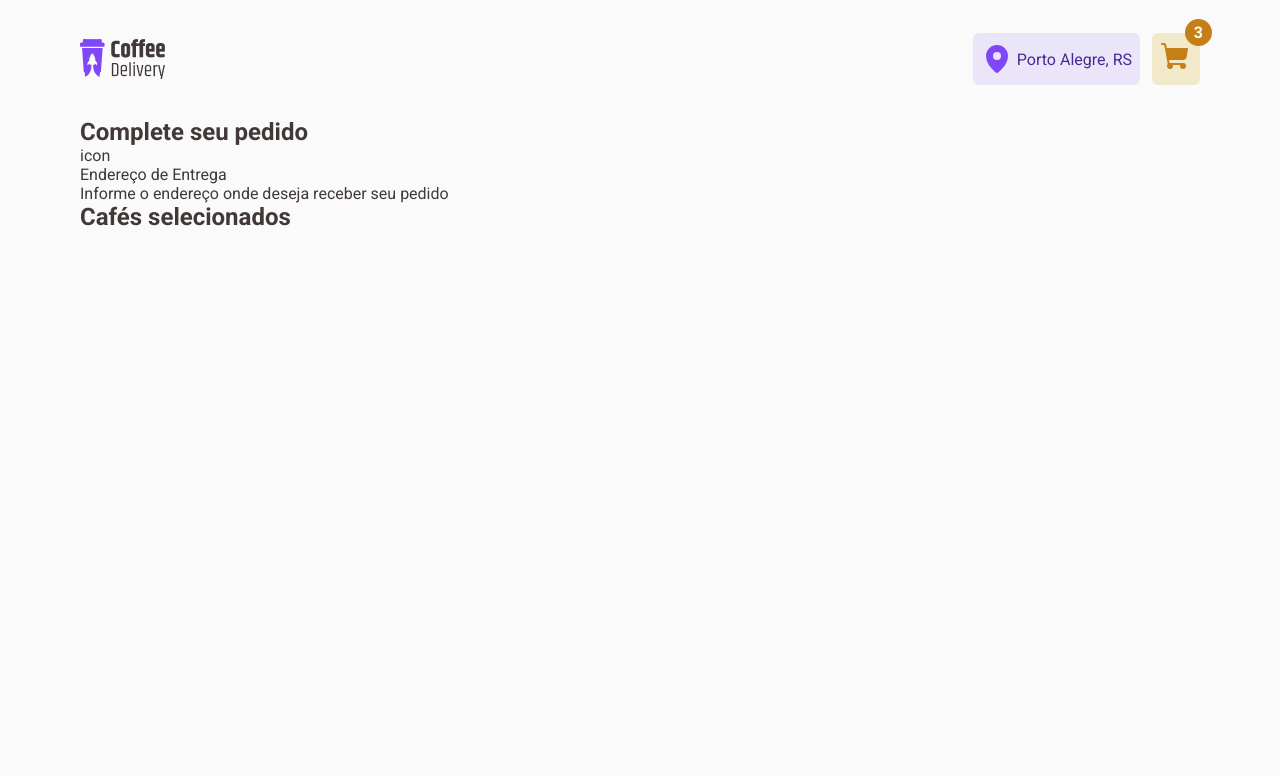
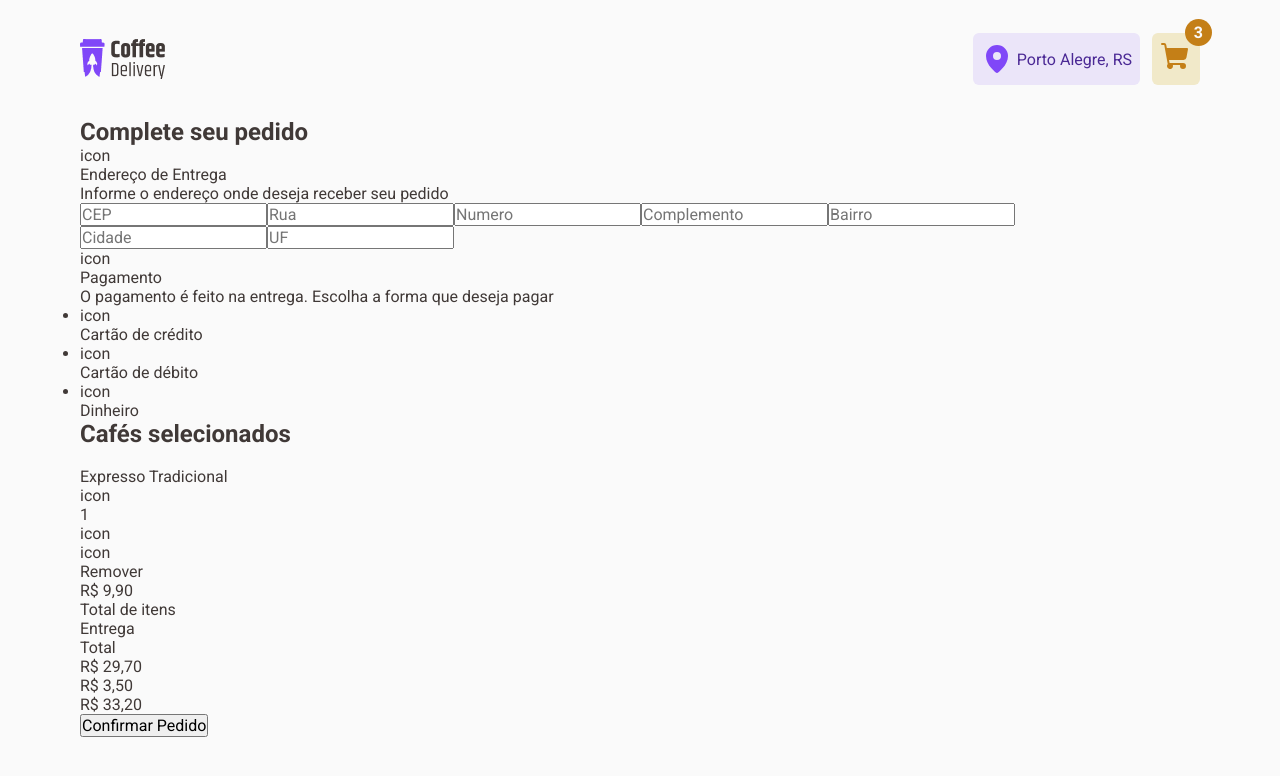
Before and after one commit to viniciusmartins1/react-coffee-delivery, a React (Vite) app: page /checkout in a window 1280 px wide. Shown: the top 776 px of the page. Built offline with nearby package versions, Linux system fonts and the light colour scheme.

Commit message:
feat: complete checkout page content

```diff
--- a/src/pages/Checkout/index.tsx
+++ b/src/pages/Checkout/index.tsx
@@ -3,9 +3,9 @@ import { DefaultContainer } from "../Home/styles";
 export function Checkout() {
   return (
     <DefaultContainer>
-      <div>
+      <section>
         <h2>Complete seu pedido</h2>
-        <article>
+        <div>
           <div>
             <span>icon</span>
             <div>
@@ -13,12 +13,76 @@ export function Checkout() {
               <p>Informe o endereço onde deseja receber seu pedido</p>
             </div>
           </div>
-          <form action=""></form>
-        </article>
-      </div>
-      <div>
+          <form action="">
+            <input type="text" placeholder="CEP" />
+            <input type="text" placeholder="Rua" />
+            <input type="number" placeholder="Numero" />
+            <input type="text" placeholder="Complemento" />
+            <input type="text" placeholder="Bairro" />
+            <input type="text" placeholder="Cidade" />
+            <input type="text" placeholder="UF" />
+          </form>
+        </div>
+        <div>
+          <div>
+            <span>icon</span>
+            <div>
+              <p>Pagamento</p>
+              <p>
+                O pagamento é feito na entrega. Escolha a forma que deseja pagar
+              </p>
+            </div>
+          </div>
+          <ul>
+            <li>
+              <span>icon</span>
+              <p>Cartão de crédito</p>
+            </li>
+            <li>
+              <span>icon</span>
+              <p>Cartão de débito</p>
+            </li>
+            <li>
+              <span>icon</span>
+              <p>Dinheiro</p>
+            </li>
+          </ul>
+        </div>
+      </section>
+      <section>
         <h2>Cafés selecionados</h2>
-      </div>
+        <div>
+          <img src="" alt="" />
+          <div>
+            <p>Expresso Tradicional</p>
+            <div>
+              <div>
+                <span>icon</span>
+                <p>1</p>
+                <span>icon</span>
+              </div>
+              <div>
+                <span>icon</span>
+                <p>Remover</p>
+              </div>
+            </div>
+          </div>
+          <p>R$ 9,90</p>
+        </div>
+        <div>
+          <div>
+            <p>Total de itens</p>
+            <p>Entrega</p>
+            <p>Total</p>
+          </div>
+          <div>
+            <p>R$ 29,70</p>
+            <p>R$ 3,50</p>
+            <p>R$ 33,20</p>
+          </div>
+        </div>
+        <button>Confirmar Pedido</button>
+      </section>
     </DefaultContainer>
   );
 }
```
